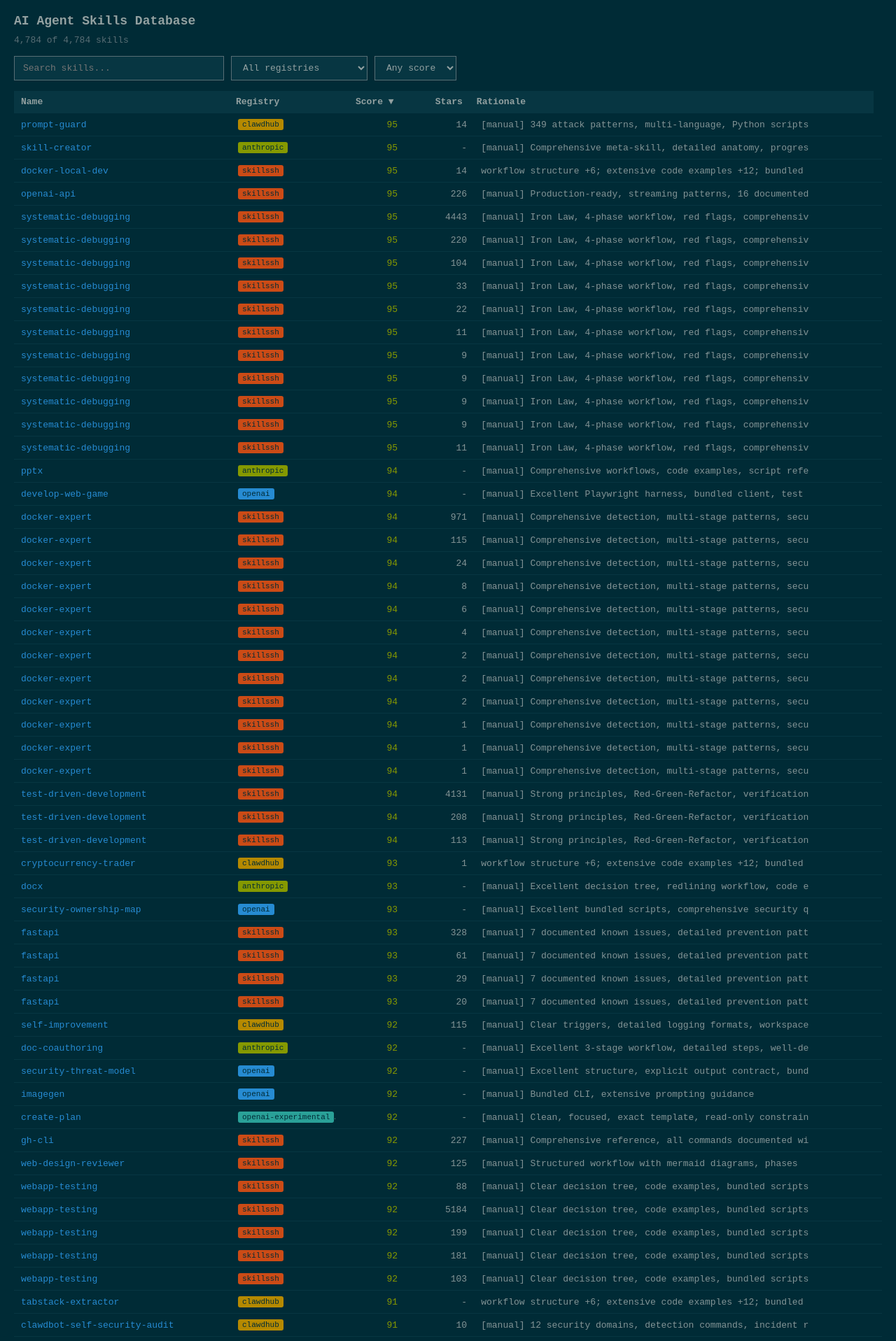
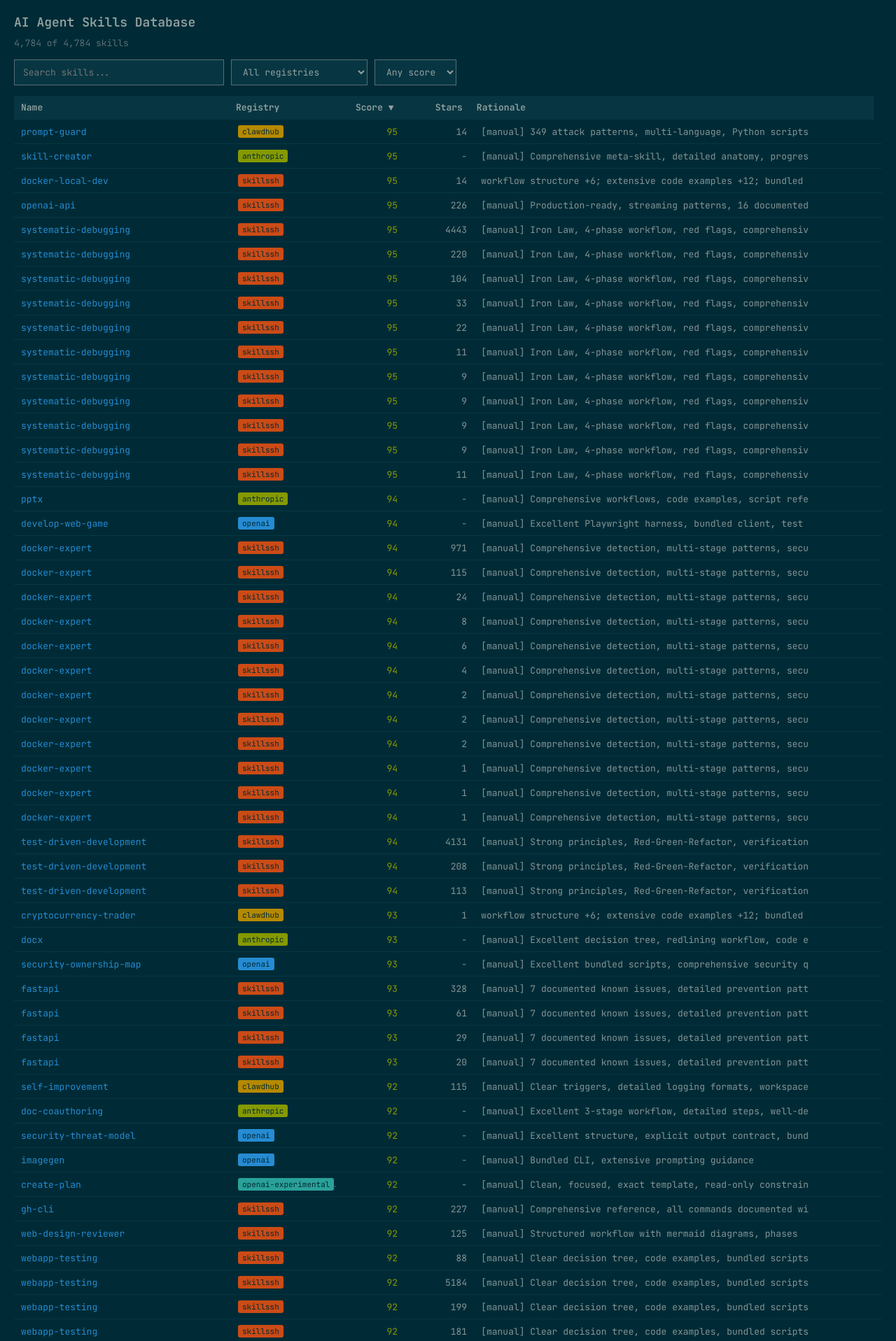
Before and after one commit to skyfallsin/skyfallsin.github.io, a Jekyll site: the page data/skills-db/index.html, which Jekyll copies as it is, in a window 1280 px wide. Shown: the top 1917 px of the page at 70% size. Built offline with Jekyll 4.4.1, drawn with Linux system fonts in a browser that asks for light colours; some of the changed text lies outside the part shown.

Commit message:
use lfs for db, update config and index
Amp-Thread-ID: https://ampcode.com/threads/T-019c2497-7cb6-773b-bbdd-ec1c7a1a0ee3
Co-authored-by: Amp <amp@ampcode.com>

```diff
--- a/_config.yml
+++ b/_config.yml
@@ -1,8 +1,7 @@
 title: skyfallsin
 description: notes and code
 markdown: kramdown
-highlighter: rouge
 
 kramdown:
   input: GFM
-  syntax_highlighter: rouge
+  syntax_highlighter: null
--- a/data/skills-db/index.html
+++ b/data/skills-db/index.html
@@ -4,10 +4,13 @@
   <meta charset="UTF-8">
   <meta name="viewport" content="width=device-width, initial-scale=1.0">
   <title>AI Agent Skills Database</title>
+  <link rel="preconnect" href="https://fonts.googleapis.com">
+  <link rel="preconnect" href="https://fonts.gstatic.com" crossorigin>
+  <link href="https://fonts.googleapis.com/css2?family=JetBrains+Mono:wght@400;600&display=swap" rel="stylesheet">
   <style>
     * { box-sizing: border-box; margin: 0; padding: 0; }
     body {
-      font-family: 'SF Mono', 'Fira Code', monospace;
+      font-family: 'JetBrains Mono', monospace;
       background: #002b36;
       color: #839496;
       padding: 20px;
```
Also changed, not shown: 3 other files.
